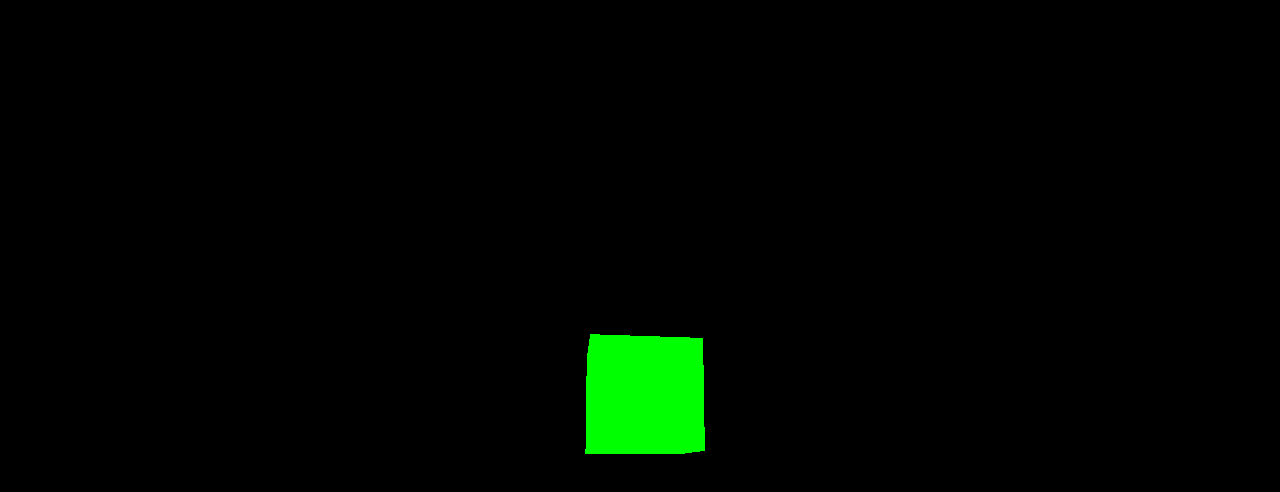
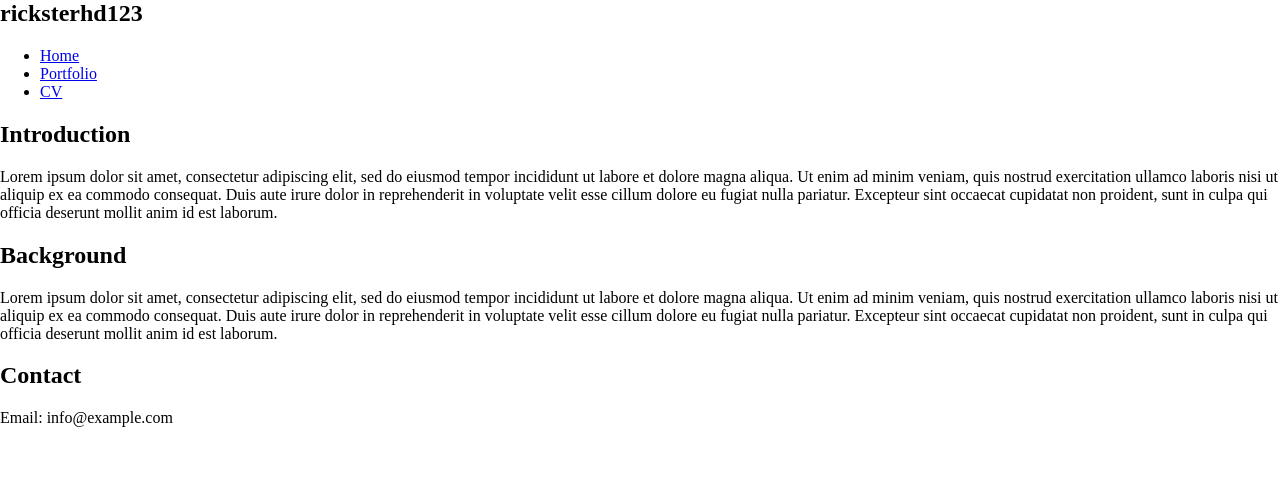
Before and after one commit to ricksterhd123/ricksterhd123.github.io, a plain HTML site: page index.html in a window 1280 px wide. Drawn offline with nearby package versions, Linux system fonts and the light colour scheme.

Commit message:
Basic structure

```diff
--- a/css/index.css
+++ b/css/index.css
@@ -1,2 +1,5 @@
 body { margin: 0; }
 canvas { display: block; }
+.this{
+    display: block;
+}
--- /dev/null
+++ b/cv.html
@@ -0,0 +1,20 @@
+<html>
+	<head>
+		<title>Portfolio</title>
+        <link rel="stylesheet" type="text/css" href="css/index.css">
+	</head>
+	<body>
+		<nav>
+            <h1>ricksterhd123</h1>
+			<ul>
+				<li><a href="index.html">Home</a></li>
+				<li><a href="portfolio.html">Portfolio</a></li>
+				<li><a href="/">CV</a></li>
+			</ul>
+        </nav>
+        <section>
+            <h2>CV</h2>
+            <p>Available on request</p>
+        </section>
+	</body>
+</html>
--- a/index.html
+++ b/index.html
@@ -4,7 +4,21 @@
         <link rel="stylesheet" type="text/css" href="css/index.css">
 	</head>
 	<body>
-		<script src="js/three.js"></script>
-		<script src="js/scene.js"></script>
+		<nav>
+			<h1>ricksterhd123</h1>
+			<ul>
+				<li><a href="/">Home</a></li>
+				<li><a href="portfolio.html">Portfolio</a></li>
+				<li><a href="cv.html">CV</a></li>
+			</ul>
+		</nav>
+		<section>
+			<h2>Introduction</h2>
+			<p>Lorem ipsum dolor sit amet, consectetur adipiscing elit, sed do eiusmod tempor incididunt ut labore et dolore magna aliqua. Ut enim ad minim veniam, quis nostrud exercitation ullamco laboris nisi ut aliquip ex ea commodo consequat. Duis aute irure dolor in reprehenderit in voluptate velit esse cillum dolore eu fugiat nulla pariatur. Excepteur sint occaecat cupidatat non proident, sunt in culpa qui officia deserunt mollit anim id est laborum.</p>
+			<h2>Background</h2>
+			<p>Lorem ipsum dolor sit amet, consectetur adipiscing elit, sed do eiusmod tempor incididunt ut labore et dolore magna aliqua. Ut enim ad minim veniam, quis nostrud exercitation ullamco laboris nisi ut aliquip ex ea commodo consequat. Duis aute irure dolor in reprehenderit in voluptate velit esse cillum dolore eu fugiat nulla pariatur. Excepteur sint occaecat cupidatat non proident, sunt in culpa qui officia deserunt mollit anim id est laborum.</p>
+			<h2>Contact</h2>
+			<p>Email: info@example.com</p>
+		</section>
 	</body>
 </html>
```
Also changed, not shown: portfolio.html (added, +21 -0 lines), 1 other file.
